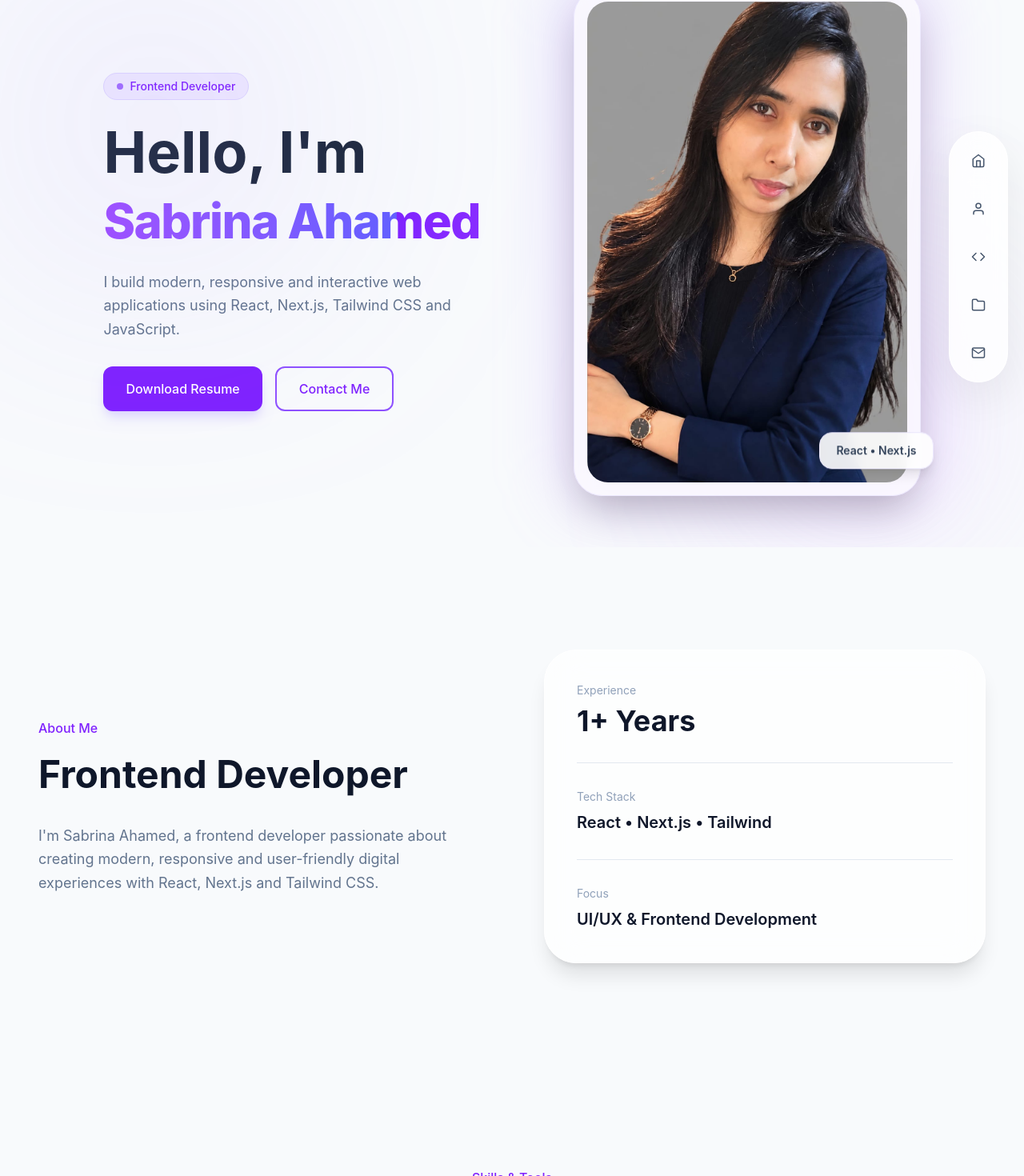
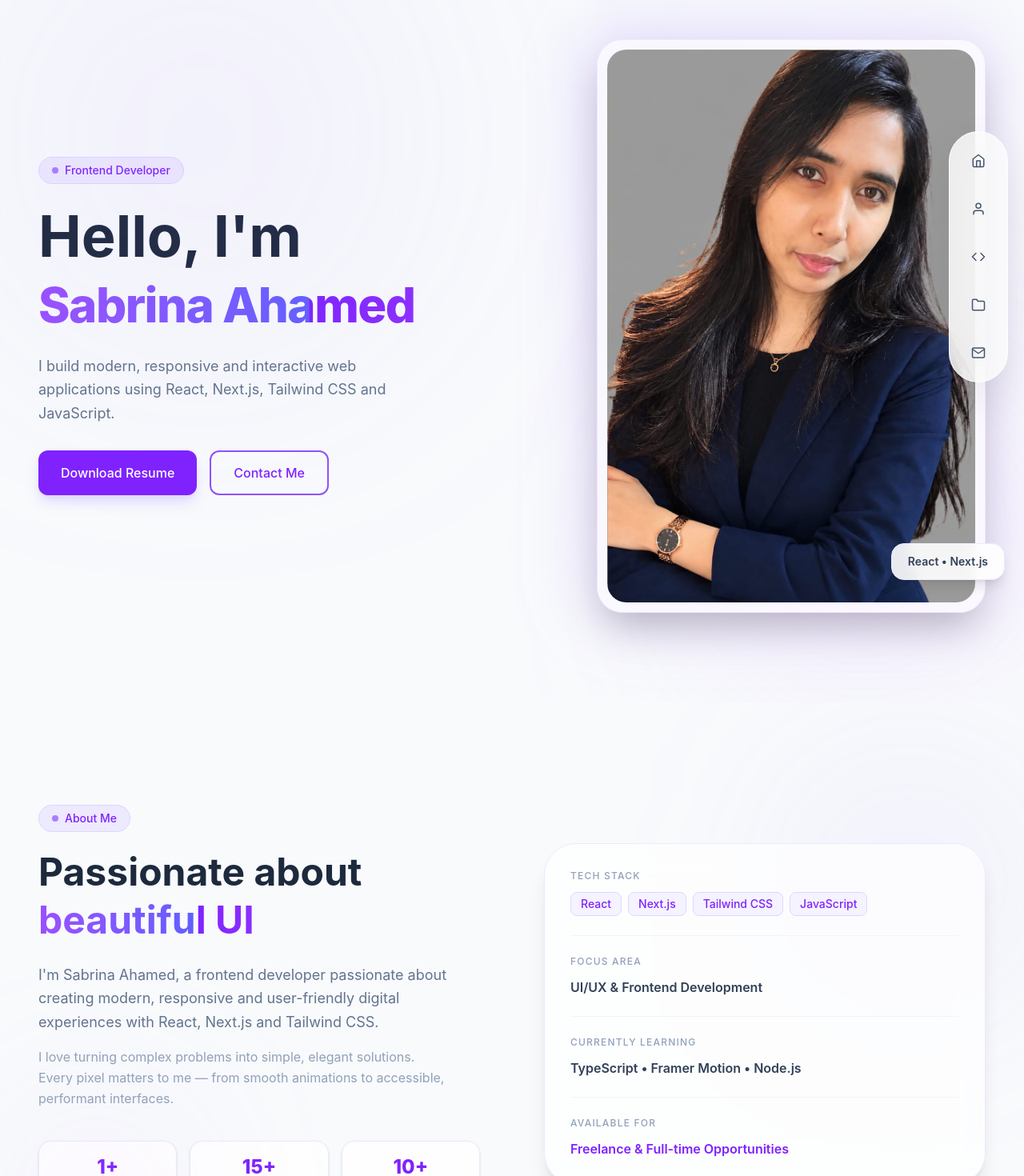
Before and after one commit to sabrinaahamed/portfolio, a React app: page / in a window 1280 px wide. Shown: the part 79-1549 px from the top of the page at 80% size. Built offline with nearby package versions, Linux system fonts and the light colour scheme; the HTML template or start-up script is replaced by a standard one.

Commit message:
feat: enhance About and Hero sections with improved layout, styling, and added statistics

```diff
--- a/src/components/sections/About.jsx
+++ b/src/components/sections/About.jsx
@@ -1,80 +1,141 @@
 import React from "react";
-
 import { motion } from "framer-motion";
 import Container from "../ui/Container";
 
+const stats = [
+  { label: "Experience", value: "1+", unit: "Years" },
+  { label: "Projects", value: "15+", unit: "Completed" },
+  { label: "Technologies", value: "10+", unit: "Mastered" },
+];
+
 const About = () => {
   return (
-    <section id="about" className="py-32">
+    <section id="about" className="py-32 relative overflow-hidden">
+      <div className="absolute top-20 right-0 w-72 h-72 bg-violet-400/10 blur-[120px] rounded-full pointer-events-none" />
+      <div className="absolute bottom-10 left-0 w-60 h-60 bg-purple-300/10 blur-[100px] rounded-full pointer-events-none" />
+
       <Container>
         <div className="grid lg:grid-cols-2 gap-20 items-center">
+
           {/* Left */}
-
           <motion.div
             initial={{ opacity: 0, y: 40 }}
             whileInView={{ opacity: 1, y: 0 }}
             viewport={{ once: true }}
+            transition={{ duration: 0.6 }}
           >
-            <p className="text-violet-600 font-medium mb-4">About Me</p>
+            <span className="inline-flex items-center gap-2 px-4 py-1.5 rounded-full bg-violet-100 border border-violet-200 text-violet-600 text-sm font-medium mb-5">
+              <span className="w-2 h-2 rounded-full bg-violet-500 animate-pulse" />
+              About Me
+            </span>
 
-            <h2 className="text-5xl font-bold leading-tight">
-              Frontend Developer
+            <h2 className="text-4xl md:text-5xl font-bold leading-tight text-slate-800">
+              Passionate about{" "}
+              <span className="bg-gradient-to-r from-violet-600 via-purple-500 to-indigo-500 bg-clip-text text-transparent animate-gradient bg-[length:200%_auto]">
+                beautiful UI
+              </span>
             </h2>
 
-            <p className="mt-8 text-lg text-slate-500 leading-relaxed max-w-lg">
+            <p className="mt-6 text-base md:text-lg text-slate-500 leading-relaxed max-w-lg">
               I'm Sabrina Ahamed, a frontend developer passionate about creating
               modern, responsive and user-friendly digital experiences with
               React, Next.js and Tailwind CSS.
             </p>
+
+            <p className="mt-4 text-base text-slate-400 leading-relaxed max-w-lg">
+              I love turning complex problems into simple, elegant solutions.
+              Every pixel matters to me — from smooth animations to accessible,
+              performant interfaces.
+            </p>
+
+            {/* Stats row */}
+            <div className="grid grid-cols-3 gap-4 mt-10">
+              {stats.map((stat, i) => (
+                <motion.div
+                  key={i}
+                  initial={{ opacity: 0, y: 20 }}
+                  whileInView={{ opacity: 1, y: 0 }}
+                  viewport={{ once: true }}
+                  transition={{ duration: 0.5, delay: i * 0.1 }}
+                  className="bg-white/80 border border-violet-100 rounded-2xl p-4 text-center shadow-sm"
+                >
+                  <p className="text-2xl font-extrabold text-violet-600">{stat.value}</p>
+                  <p className="text-xs text-slate-400 mt-1">{stat.unit}</p>
+                  <p className="text-xs text-slate-500 font-medium mt-0.5">{stat.label}</p>
+                </motion.div>
+              ))}
+            </div>
           </motion.div>
 
           {/* Right */}
+          <motion.div
+            initial={{ opacity: 0, x: 40 }}
+            whileInView={{ opacity: 1, x: 0 }}
+            viewport={{ once: true }}
+            transition={{ duration: 0.7 }}
+          >
+            <div className="bg-white/70 backdrop-blur-xl rounded-[40px] p-8 shadow-xl border border-violet-100 space-y-6">
 
-          <motion.div
-            initial={{ opacity: 0, y: 40 }}
-            whileInView={{ opacity: 1, y: 0 }}
-            viewport={{ once: true }}
-          >
-            <div
-              className="
-                bg-white/70
-                backdrop-blur-xl
-                rounded-[40px]
-                p-10
-                shadow-xl
-                border
-                border-white
-              "
-            >
-              <div className="space-y-8">
-                <div>
-                  <p className="text-slate-400 text-sm mb-2">Experience</p>
+              {[
+                {
+                  label: "Tech Stack",
+                  content: ["React", "Next.js", "Tailwind CSS", "JavaScript"],
+                  type: "tags",
+                },
+                {
+                  label: "Focus Area",
+                  content: "UI/UX & Frontend Development",
+                  type: "text",
+                },
+                {
+                  label: "Currently Learning",
+                  content: "TypeScript • Framer Motion • Node.js",
+                  type: "text",
+                },
+                {
+                  label: "Available For",
+                  content: "Freelance & Full-time Opportunities",
+                  type: "highlight",
+                },
+              ].map((item, i) => (
+                <motion.div
+                  key={i}
+                  initial={{ opacity: 0, y: 16 }}
+                  whileInView={{ opacity: 1, y: 0 }}
+                  viewport={{ once: true }}
+                  transition={{ duration: 0.4, delay: i * 0.1 }}
+                >
+                  <p className="text-slate-400 text-xs font-medium uppercase tracking-widest mb-3">
+                    {item.label}
+                  </p>
 
-                  <h3 className="text-4xl font-bold">1+ Years</h3>
-                </div>
+                  {item.type === "tags" && (
+                    <div className="flex flex-wrap gap-2">
+                      {item.content.map((tag) => (
+                        <span
+                          key={tag}
+                          className="px-3 py-1 bg-violet-50 border border-violet-200 text-violet-600 text-sm rounded-lg font-medium"
+                        >
+                          {tag}
+                        </span>
+                      ))}
+                    </div>
+                  )}
 
-                <div className="h-px bg-slate-200"></div>
+                  {item.type === "text" && (
+                    <p className="text-slate-700 font-semibold text-base">{item.content}</p>
+                  )}
 
-                <div>
-                  <p className="text-slate-400 text-sm mb-2">Tech Stack</p>
+                  {item.type === "highlight" && (
+                    <p className="text-violet-600 font-semibold text-base">{item.content}</p>
+                  )}
 
-                  <h3 className="text-xl font-semibold">
-                    React • Next.js • Tailwind
-                  </h3>
-                </div>
-
-                <div className="h-px bg-slate-200"></div>
-
-                <div>
-                  <p className="text-slate-400 text-sm mb-2">Focus</p>
-
-                  <h3 className="text-xl font-semibold">
-                    UI/UX & Frontend Development
-                  </h3>
-                </div>
-              </div>
+                  {i < 3 && <div className="h-px bg-slate-100 mt-6" />}
+                </motion.div>
+              ))}
             </div>
           </motion.div>
+
         </div>
       </Container>
     </section>
--- a/src/components/sections/Hero.jsx
+++ b/src/components/sections/Hero.jsx
@@ -7,15 +7,16 @@ const Hero = () => {
   return (
     <section
       id="home"
-      className="relative min-h-[90vh] flex items-center py-16 overflow-hidden"
+      className="relative overflow-hidden pt-24 pb-20 md:pt-32 md:pb-28"
     >
-      <div className="absolute top-10 left-0 w-96 h-96 bg-violet-400/15 blur-[140px] rounded-full pointer-events-none" />
-      <div className="absolute bottom-0 right-10 w-80 h-80 bg-purple-300/20 blur-[120px] rounded-full pointer-events-none" />
+      <div className="absolute top-0 left-0 w-[500px] h-[500px] bg-violet-400/10 blur-[150px] rounded-full pointer-events-none" />
+      <div className="absolute bottom-0 right-0 w-[400px] h-[400px] bg-purple-300/15 blur-[130px] rounded-full pointer-events-none" />
 
       <Container>
-        <div className="grid lg:grid-cols-2 gap-12 xl:gap-20 items-center">
+        <div className="grid lg:grid-cols-2 gap-8 xl:gap-12 items-center">
 
-          <div className="flex flex-col">
+          {/* LEFT */}
+          <div className="flex flex-col order-2 lg:order-1">
 
             <motion.span
               initial={{ opacity: 0, y: 16 }}
@@ -31,7 +32,7 @@ const Hero = () => {
               initial={{ opacity: 0, y: 20 }}
               animate={{ opacity: 1, y: 0 }}
               transition={{ duration: 0.6, delay: 0.3 }}
-              className="mt-5 text-5xl md:text-6xl xl:text-7xl font-bold text-slate-800 leading-tight"
+              className="mt-5 text-5xl md:text-6xl lg:text-7xl font-bold text-slate-800 leading-tight"
             >
               Hello, I'm
             </motion.h1>
@@ -42,7 +43,7 @@ const Hero = () => {
               transition={{ duration: 0.6, delay: 0.5 }}
               className="mt-1"
             >
-              <span className="text-4xl md:text-5xl xl:text-6xl font-extrabold leading-tight tracking-tight bg-gradient-to-r from-violet-600 via-purple-500 to-indigo-500 bg-clip-text text-transparent animate-gradient bg-[length:200%_auto]">
+              <span className="text-4xl md:text-5xl lg:text-6xl font-extrabold leading-tight tracking-tight bg-gradient-to-r from-violet-600 via-purple-500 to-indigo-500 bg-clip-text text-transparent animate-gradient bg-[length:200%_auto]">
                 Sabrina Ahamed
               </span>
             </motion.div>
@@ -82,27 +83,28 @@ const Hero = () => {
             </motion.div>
           </div>
 
+          {/* RIGHT */}
           <motion.div
             initial={{ opacity: 0, x: 40 }}
             animate={{ opacity: 1, x: 0 }}
             transition={{ duration: 0.8, delay: 0.4 }}
-            className="flex justify-center lg:justify-end"
+            className="flex justify-center lg:justify-end order-1 lg:order-2"
           >
             <div className="relative">
-              <div className="absolute -inset-4 bg-gradient-to-br from-violet-400/30 to-purple-400/20 blur-2xl rounded-[50px] pointer-events-none" />
+              <div className="absolute -inset-4 bg-gradient-to-br from-violet-400/25 to-purple-400/15 blur-2xl rounded-[50px] pointer-events-none" />
 
-              <div className="relative bg-white/70 backdrop-blur-md p-4 rounded-[36px] shadow-2xl border border-violet-100">
+              <div className="relative bg-white/70 backdrop-blur-md p-3 rounded-[32px] shadow-2xl border border-violet-100">
                 <img
                   src={profileImg}
                   alt="Sabrina Ahamed"
-                  className="w-[300px] sm:w-[340px] md:w-[380px] lg:w-[400px] rounded-[26px] object-cover block"
+                  className="w-[280px] sm:w-[340px] md:w-[380px] lg:w-[420px] xl:w-[460px] rounded-[24px] object-cover object-top block"
                 />
               </div>
 
               <motion.div
                 animate={{ y: [0, -8, 0] }}
                 transition={{ repeat: Infinity, duration: 3.5, ease: "easeInOut" }}
-                className="absolute -right-4 bottom-8 bg-white/90 backdrop-blur-sm border border-violet-100 rounded-2xl shadow-lg px-5 py-3"
+                className="absolute -right-6 bottom-10 bg-white/90 backdrop-blur-sm border border-violet-100 rounded-2xl shadow-lg px-5 py-3"
               >
                 <p className="font-semibold text-sm text-slate-700">React • Next.js</p>
               </motion.div>
```
